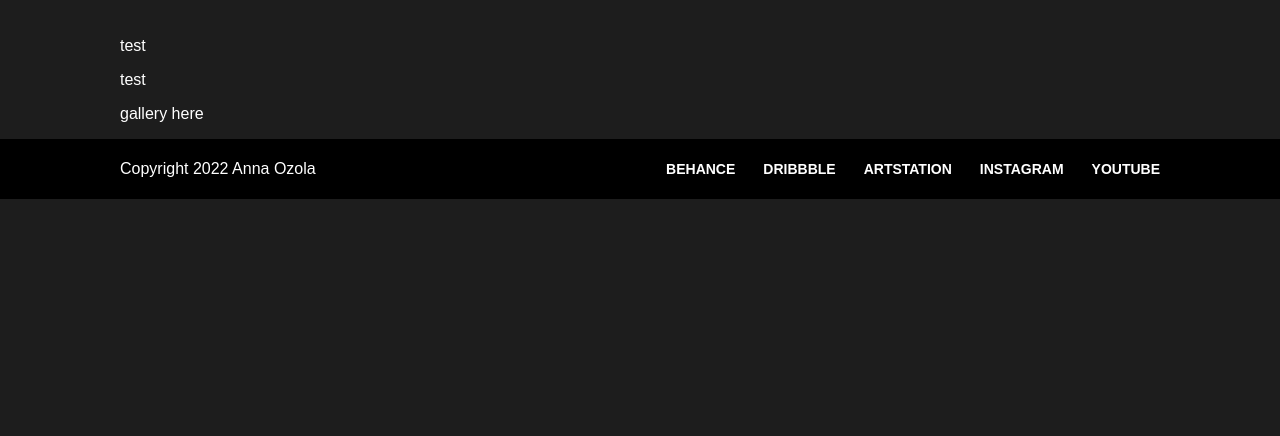
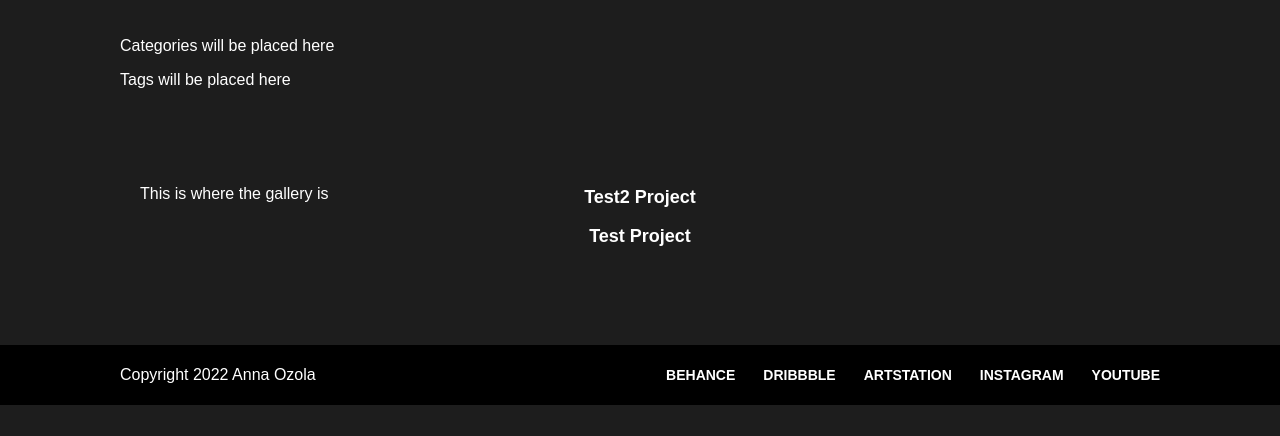
Before and after one commit to annaozola/portfolio, a Gatsby site: page /projects in a window 1280 px wide. Shown: the part 364-800 px from the top of the page. Built offline with nearby package versions, Linux system fonts and the light colour scheme; Gatsby itself is replaced by a stand-in of ours.

Commit message:
Added data queries and configured the latest projects to show up first.

```diff
--- a/src/pages/projects/index.js
+++ b/src/pages/projects/index.js
@@ -1,9 +1,12 @@
+import { graphql, Link } from 'gatsby'
 import React from 'react'
 import Layout from '../../components/Layout'
 import Wrapper from '../../components/Wrapper'
 import * as styles from '../../styles/projects.module.scss'
 
-export default function Projects() {
+export default function Projects({ data }) {
+  console.log(data)
+  const projects = data.allMarkdownRemark.nodes
   return (
     <Layout>
       <Wrapper>
@@ -13,13 +16,22 @@
           </div>
           <div className={styles.portfolio}>
             <div className={styles.categories}>
-              <p>test</p>
+              <p>Categories will be placed here</p>
             </div>
             <div className={styles.tags}>
-              <p>test</p>
+              <p>Tags will be placed here</p>
             </div>
             <div className={styles.gallery}>
-              <p>gallery here</p>
+              <p>This is where the gallery is</p>
+              <div>
+                {projects.map(project =>(
+                  <Link to={"/projects/" + project.frontmatter.slug} key={project.id}>
+                    <div>
+                      <h3>{ project.frontmatter.title }</h3>
+                    </div>
+                  </Link>
+                ))}
+              </div>
             </div>
           </div>
         </section>
@@ -27,3 +39,20 @@
     </Layout>
   )
 }
+
+// export page query
+export const query = graphql`
+  query ProjectsPage {
+    allMarkdownRemark(sort: {fields: frontmatter___date, order: DESC}) {
+      nodes {
+        frontmatter {
+          category
+          slug
+          tags
+          title
+        }
+        id
+      }
+    }
+  }
+`
--- a/src/projects/test-project.md
+++ b/src/projects/test-project.md
@@ -3,6 +3,7 @@
 category: 3D Media
 tags: VFX, Materials, Environmental design
 slug: test-project
+date: 2021-01-01T00:00:00.000Z
 ---
 
 ## This is a heading.
--- a/src/projects/test2-project.md
+++ b/src/projects/test2-project.md
@@ -3,6 +3,7 @@
 category: Web Design & Development
 tags: React, GatsbyJS, SCSS
 slug: test2-project
+date: 2021-02-03T00:00:00.000Z
 ---
 
 ## This is a heading.
--- a/src/styles/projects.module.scss
+++ b/src/styles/projects.module.scss
@@ -4,3 +4,17 @@
 }
 
 // Portfolio => Categories => Tags => Gallery
+
+// TNN Setup - Change to yours later
+.gallery {
+    display: grid;
+    grid-template-columns: 1fr 1fr 1fr;
+    grid-gap: 80px;
+    margin: 80px 20px;
+}
+
+.gallery a {
+    text-align: center;
+    margin: 20px auto 0px;
+    text-decoration: none;
+}
```
